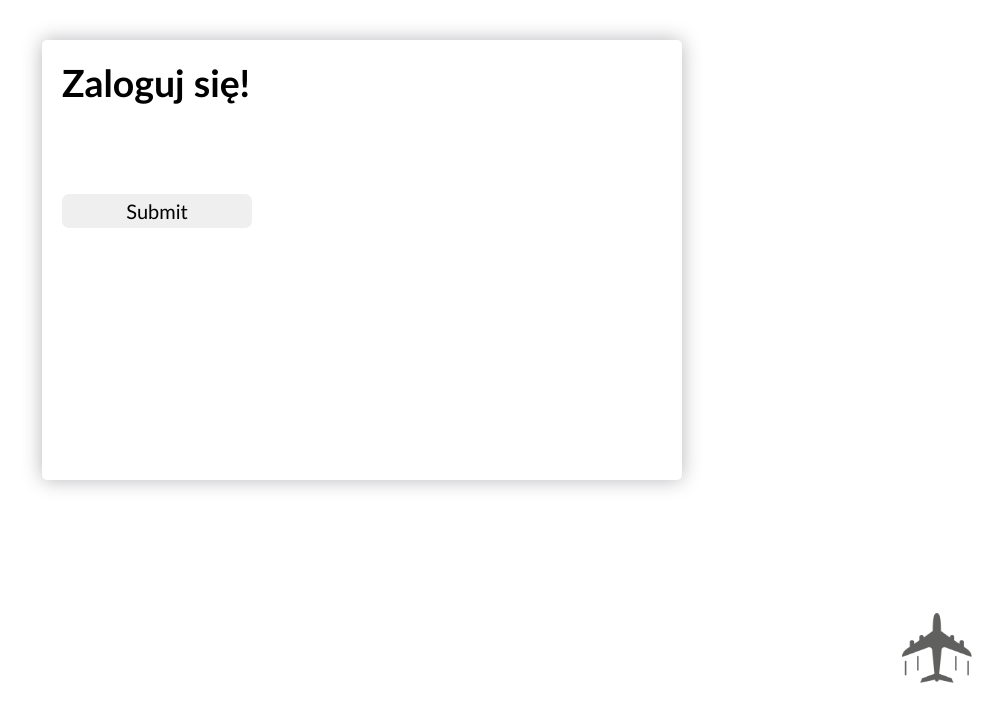
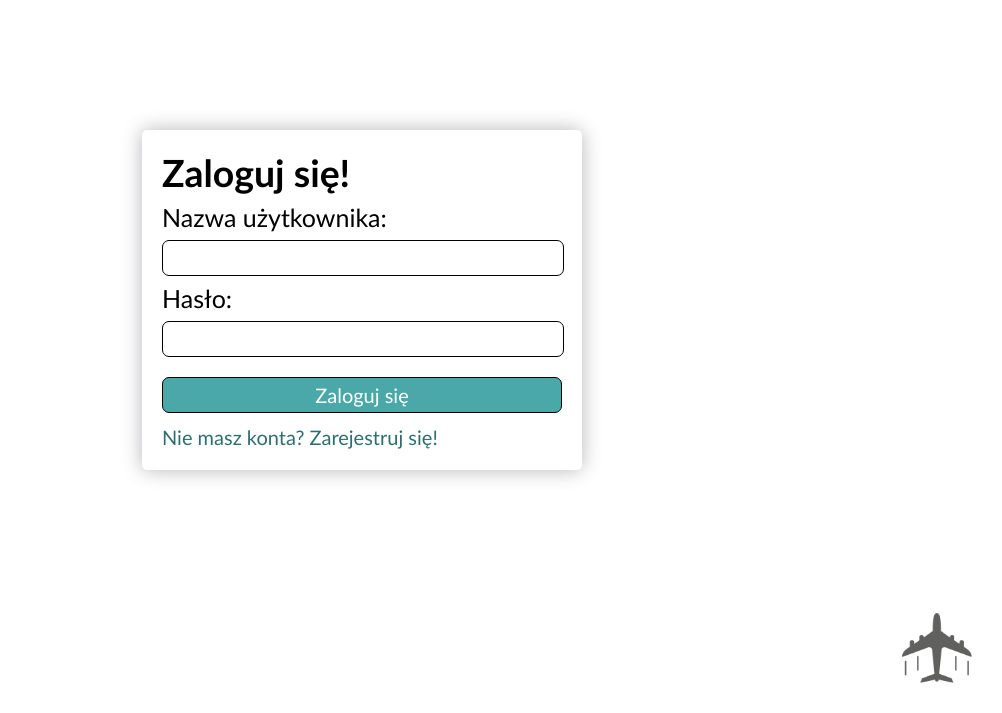
Before and after one commit to mijakub/flightBuyWebsite, a PHP site: page /login.php in a window 1280 px wide. Shown: the part 87-800 px from the top of the page, without its empty margins (278-1280 px from the left). Run offline with PHP 8.4, Linux system fonts and the light colour scheme.

Commit message:
Logowanie i tworzenie konta

```diff
--- a/buy.php
+++ b/buy.php
@@ -56,7 +56,7 @@
             </div>
         </form>
     </nav>
-    <main>
+    <main class="main">
        <?php
             $id = $_REQUEST["ID"];
             $people = $_REQUEST["people"];
--- a/login.php
+++ b/login.php
@@ -7,7 +7,7 @@
 <head>
     <meta charset="UTF-8">
     <meta name="viewport" content="width=device-width, initial-scale=1.0">
-    <title>Koszyk!</title>
+    <title>Logowanie</title>
     <link rel="stylesheet" href="style.css">
     <link rel="shortcut icon" href="planeIcon.png" type="image/x-icon">
 </head>
@@ -16,24 +16,36 @@
     <?php
         include_once("header.php");
     ?>
-    <main>
-        <form action="login.php?log=true" method="POST">
-            <div class='flight2'>
+    <main class="main">
+        <form action="login.php" method="POST">
+            <div class='flight3'>
                 <?php
                     if(!isset($_COOKIE["login"])){
-                        echo '<h3>Zaloguj się!</h3><input type="text" name="username"><br><input type="password" name="userpass"><br><input type="submit" name="login">';
+                        echo '<h3>Zaloguj się!</h3><label for="nick">Nazwa użytkownika:</label><br><input type="text" name="username" id="nick" required><br><label for="pass">Hasło:</label><br><input type="password" name="userpass" id="pass" required><br><button type="submit" name="login">Zaloguj się</button><a href="register.php">Nie masz konta? Zarejestruj się!</a>';
                         if(isset($_POST["login"])){
-                            setcookie("login", $_POST["username"], time() + 3600);
+                            $username = $_POST["username"];
+                            $password = $_POST["userpass"];
+                            $sql = "SELECT * FROM Users WHERE username LIKE '$username' AND pass LIKE '$password'";
+                            $result = mysqli_query($conn, $sql);
+                            if(mysqli_num_rows($result) > 0){
+                                setcookie("login", $_POST["username"], time() + 3600, "/" );
+                                header("Location: main.php");
+                            }
+                            else{
+                                header("Location: login.php");
+                            }
+                        }
+                    }
+                    else{
+                        echo '<div class="align"><h3>Zalogowano: '.$_COOKIE["login"].'!</h3><button type="submit" name="logout" id="logout">Wyloguj się</button></div>';
+                        if(isset($_POST["logout"])){
+                            foreach ($_COOKIE as $key => $value) {
+                                setcookie($key, "", time() - 3600, "/");
+                            }
+                            unset($_COOKIE['nazwa_ciasteczka']);
                             header("Location: main.php");
                         }
                     }
-                    else{
-                        echo "<h3>Zalogowano: ".$_COOKIE["login"]."!</h3>";
-                    }
-                ?>
-
-                <?php
-
                 ?>
             </div>
         </form>
--- a/style.css
+++ b/style.css
@@ -37,7 +37,7 @@ nav{
     padding: 20px;
     color: white;
 }
-select, input{
+ nav select, nav input{
     width: 190px;
     padding: 5px;
     font-family: 'Trebuchet MS';
@@ -164,6 +164,39 @@ h2{
 .flight2 img{
     height: 35px;
 }
+.flight3{
+    background-color: white;
+    width: 400px;
+    height: 300px;
+    border-radius: 5px;
+    -webkit-box-shadow: 0px 0px 20px 0px rgba(182, 182, 186, 1);
+    -moz-box-shadow: 0px 0px 20px 0px rgba(182, 182, 186, 1);
+    box-shadow: 0px 0px 20px 0px rgba(182, 182, 186, 1);
+    margin: 40px;
+    padding: 20px;
+    font-size: 200%;
+}
+.flight3 input, .flight3 button{
+    width: 400px;
+    border: 1px solid black;
+    padding: 5px 0;
+    font-family: 'Trebuchet MS';
+    font-size: 20px;
+    border-radius: 7px;
+}
+.flight3 button{
+    background-color: rgb(74, 168, 168);
+    border-radius: 7px;
+    color: white;
+    margin-top: 20px;
+}
+.flight3 input{
+    padding: 5px;
+    width: calc(100% - 10px);
+}
+.flight3 label{
+    font-size: 25px;
+}
 .but{
     background-color: rgb(74, 168, 168);
     border: 2px solid black;
@@ -219,3 +252,32 @@ h2{
     display: flex;
     justify-content: space-between;
 }
+.main{
+    display: flex;
+    justify-content: center;
+    align-items: center;
+    height: calc(100vh - 200px);
+}
+#logout{
+    padding: 10px 0;
+}
+.align{
+    width: 100%;
+    height: 100%;
+    display: flex;
+    flex-direction: column;
+    justify-content: space-between;
+}
+.flight3 a{
+    text-decoration: none;
+    text-align: center;
+    font-size: 20px;
+    color: rgb(47, 110, 110);
+}
+.flight3 a:hover{
+    color: black;
+}
+.flight3 button:hover{
+    background-color: rgb(44, 95, 95);
+    cursor: pointer;
+}
```
Also changed, not shown: airport.sql (+9 -1 lines), register.php (added, +51 -0 lines).
